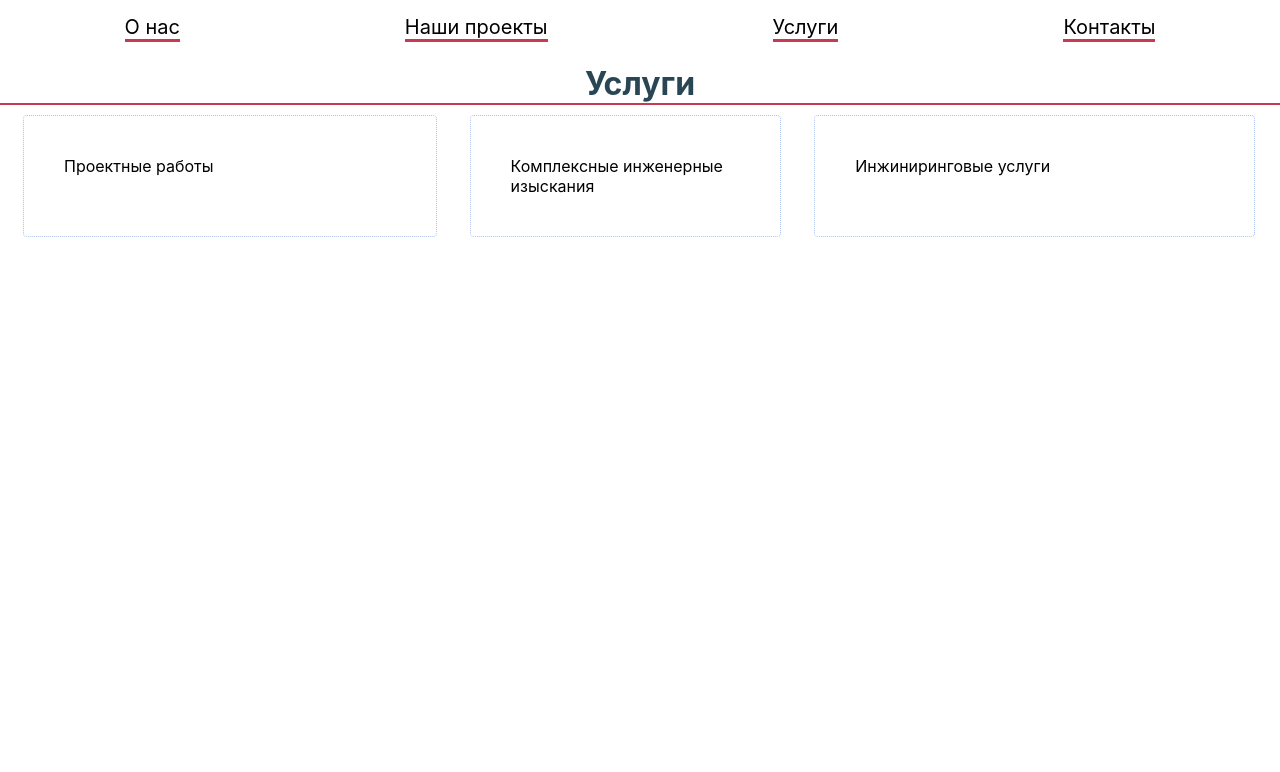
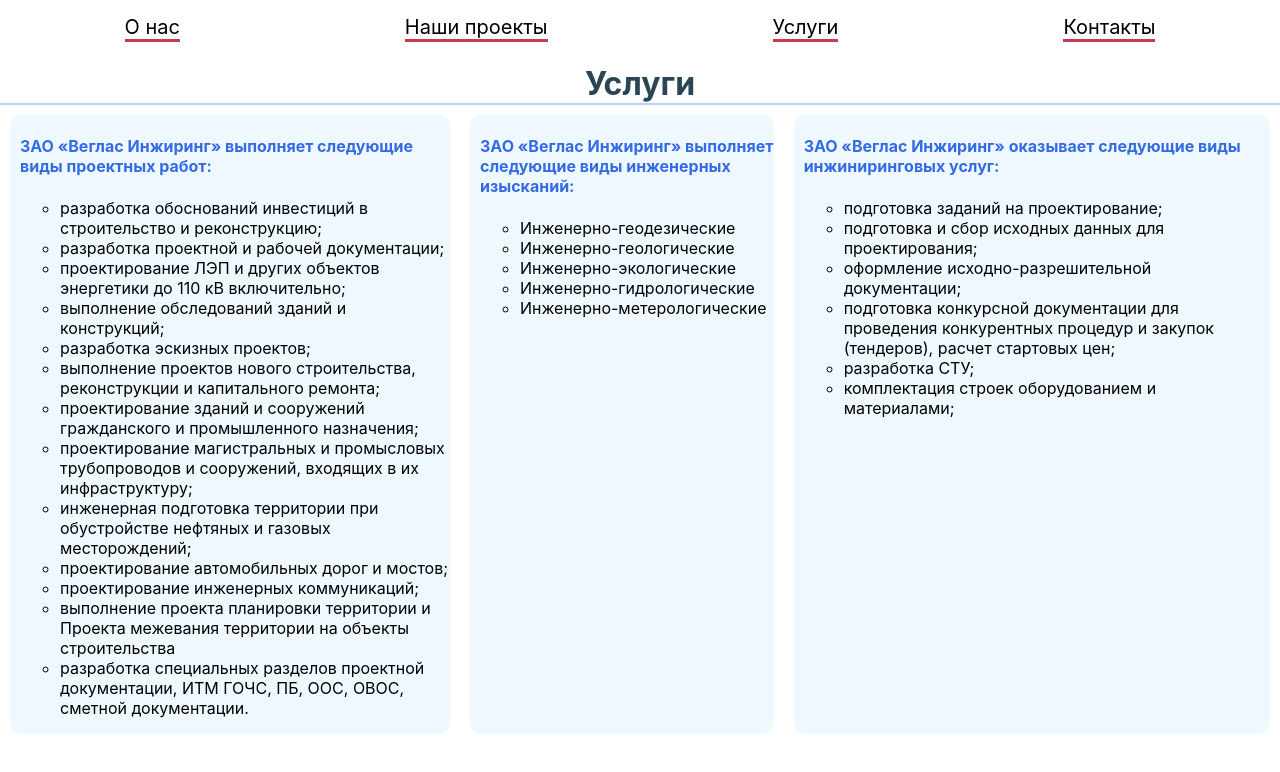
Before and after one commit to anna-trofimova/techInvest, a React (Create React App) app: page /uslugi in a window 1280 px wide. Shown: the top 772 px of the page. Built offline with nearby package versions, Linux system fonts and the light colour scheme.

Commit message:
css for uslugi page

```diff
--- a/src/main.css
+++ b/src/main.css
@@ -107,7 +107,7 @@
 .uslugi h1 {
   text-align: center;
   text-decoration: none;
-  border-bottom: 2px solid #c93952;
+  border-bottom: 2px solid #467ae75e;
   color: #284654;
   margin-top: 10px;
 }
--- a/src/pages/Uslugi.js
+++ b/src/pages/Uslugi.js
@@ -1,5 +1,5 @@
 import React, { Component } from 'react'
-import Collapsible from 'react-collapsible';
+// import Collapsible from 'react-collapsible';
 import Project1 from '../componets/Project1'
 import Project2 from '../componets/Project2'
 import Project3 from '../componets/Project3'
@@ -11,9 +11,12 @@
       <div className='uslugi'>
         <h1>Услуги</h1>
         <div className='projectsList'>
-          <Collapsible className='line1' trigger='Проектные работы'> <Project1/> </Collapsible>
+          {/* <Collapsible className='line1' trigger='Проектные работы'> <Project1/> </Collapsible>
           <Collapsible className='line2' trigger='Комплексные инженерные изыскания'> <Project2/> </Collapsible>
-          <Collapsible className='line3' trigger='Инжиниринговые услуги'> <Project3/> </Collapsible>
+          <Collapsible className='line3' trigger='Инжиниринговые услуги'> <Project3/> </Collapsible> */}
+          <Project1/>
+          <Project2/>
+          <Project3/>
         </div>
       </div>
     )
```
